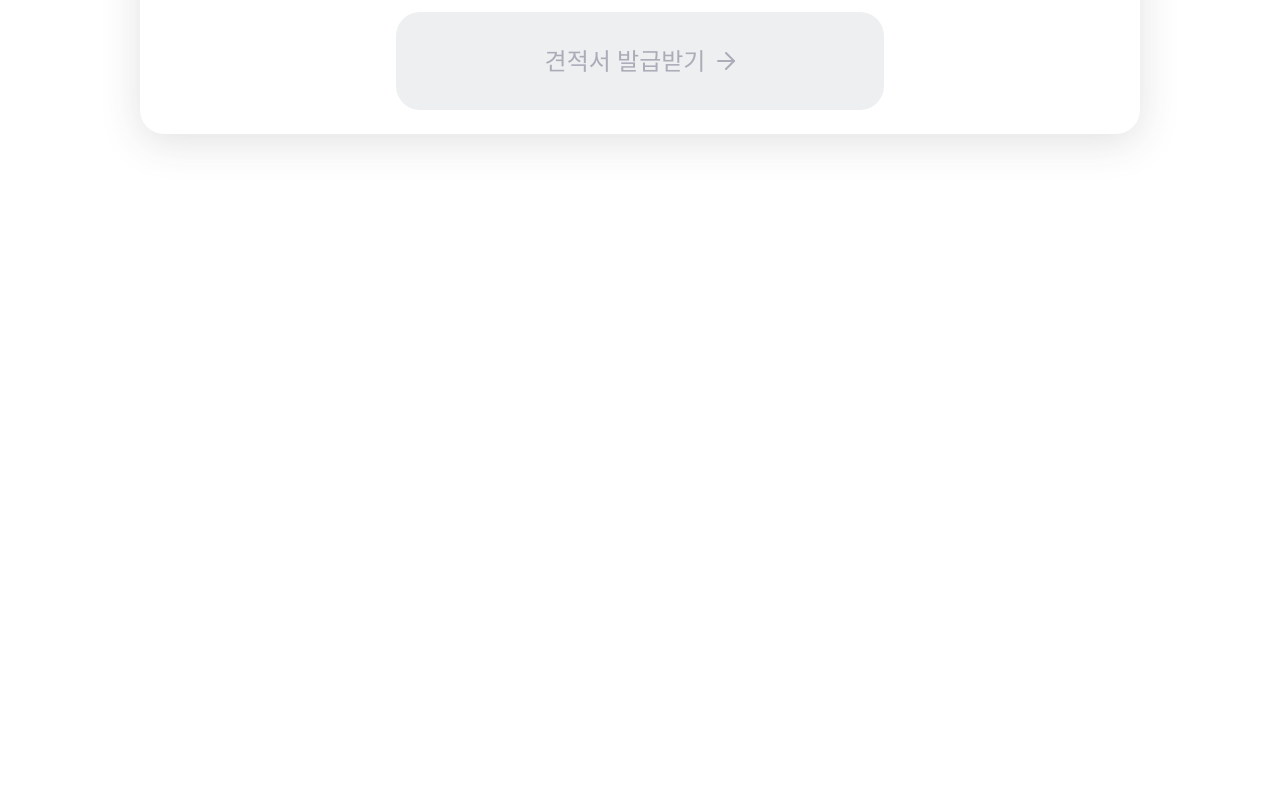
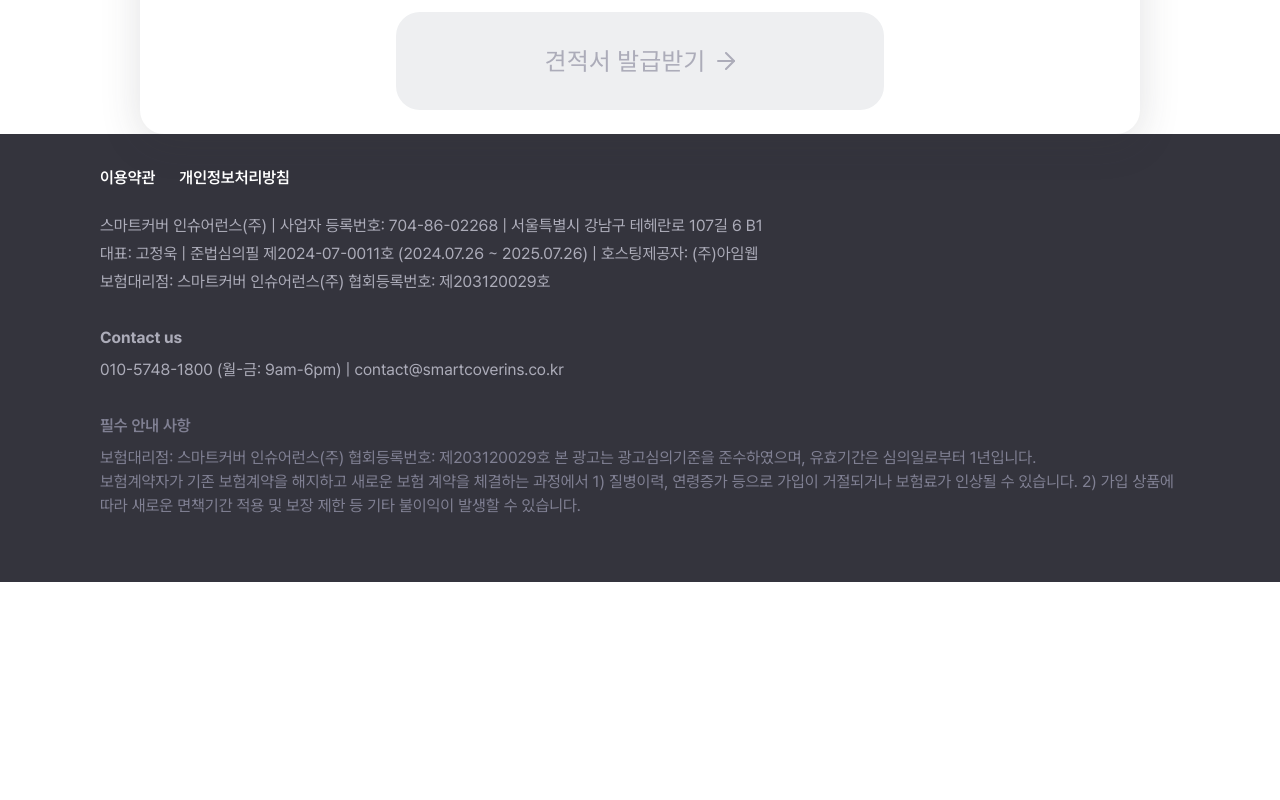
Before and after one commit to FITPET-A/FITPET_FE, a Next.js app: page / in a window 1280 px wide. Shown: the part 840-1640 px from the top of the page. After the commit the page ends 1422 px from the top, so only its background shows below. Built offline with nearby package versions, Linux system fonts and the light colour scheme; a web font is replaced by a local one.

Commit message:
style: 레이아웃 스타일 수정

```diff
--- a/app/(main)/layout.tsx
+++ b/app/(main)/layout.tsx
@@ -11,6 +11,7 @@ export default function MainLayout({
       style={{
         background:
           "linear-gradient(to bottom, #008CFF 484px, transparent 484px)",
+        minHeight: "calc(100vh - 448px)",
       }}
     >
       <div className="w-[1080px]">{children}</div>
--- a/app/layout.tsx
+++ b/app/layout.tsx
@@ -29,8 +29,6 @@ export default function RootLayout({
         <Providers>
           <Header />
           {children}
-          {/* 임시로 지정한 가운데 영역 */}
-          <div className="h-[700px] bg-white" />
           <Footer />
         </Providers>
       </body>
```
